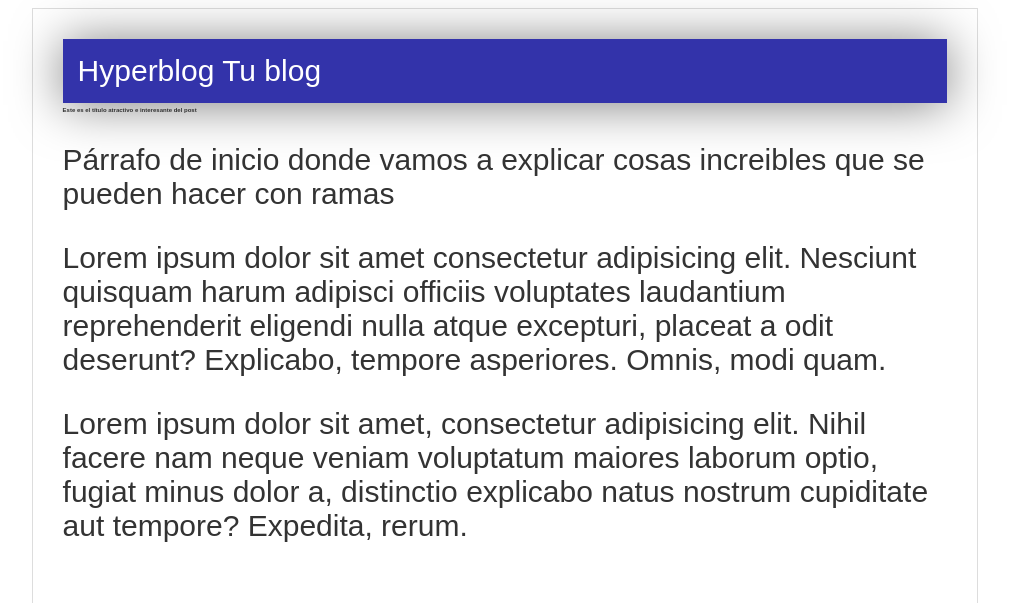
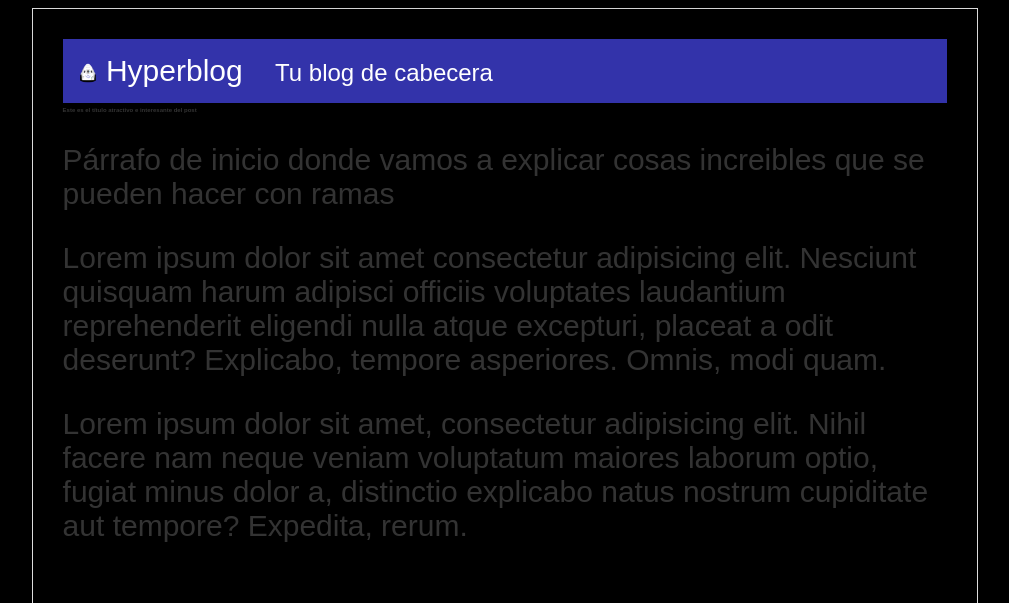
Before and after one commit to Miguel0290/hyperblog, a plain HTML site: page index.html in a window 1280 px wide. Shown: the top 603 px of the page, without its empty margins (135-1144 px from the left). Drawn offline with Linux system fonts and the light colour scheme.

Commit message:
Color de fondo logo nuevo y mejor color de head

```diff
--- a/index.html
+++ b/index.html
@@ -11,7 +11,11 @@
 
 <body>
   <div id="container">
-    <div id="cabecera">Hyperblog <span id="tagline "> Tu blog</span></div>
+    <div id="cabecera">
+      <img id="logo" src="imagenes/dragon.webp" />
+      Hyperblog
+      <span id="tagline">Tu blog de cabecera</span>
+    </div>
     <div id="post">
       <h1>Este es el título atractivo e interesante del post</h1>
       <p>Párrafo de inicio donde vamos a explicar cosas increibles que se pueden hacer con ramas</p>
--- a/styles.css
+++ b/styles.css
@@ -3,6 +3,7 @@ body {
   font-family: Arial, Helvetica, sans-serif;
   color: #333;
   font-size: 30px;
+  background-color: black;
 }
 
 #container {
@@ -26,6 +27,11 @@ body {
   font-weight: 400;
 }
 
+#cabecera #logo {
+  width: 20px;
+  vertical-align: middle;
+}
+
 #cabecera #tagline {
   font-weight: normal;
   font-size: 0.8em;
```
